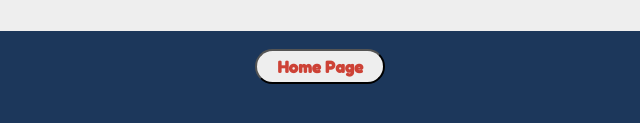
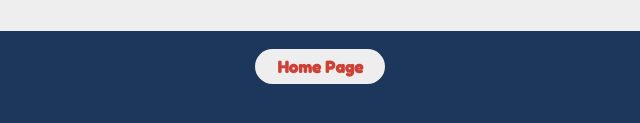
Before and after one commit to TahaMD/TahaMD.github.io, a plain HTML site: page noti_privacy_policy.html in a window 1280 px wide. In both pictures the pointer is over the input "Home Page". Shown: the part 667-790 px from the top of the page, 326-966 px from the left. Drawn offline with Linux system fonts and the light colour scheme.

Commit message:
Update noti_privacy_policy.html

```diff
--- a/noti_privacy_policy.html
+++ b/noti_privacy_policy.html
@@ -34,9 +34,10 @@
                 margin-left: 1%;
                 background-color: #eeeeee;
                 font-family: 'Fredoka One';
+                border: none;
             }
             #button:hover{
-                color: #CD4236;
+                color: #cd4236;
             }
             #card{
                 width: 95%;
```
